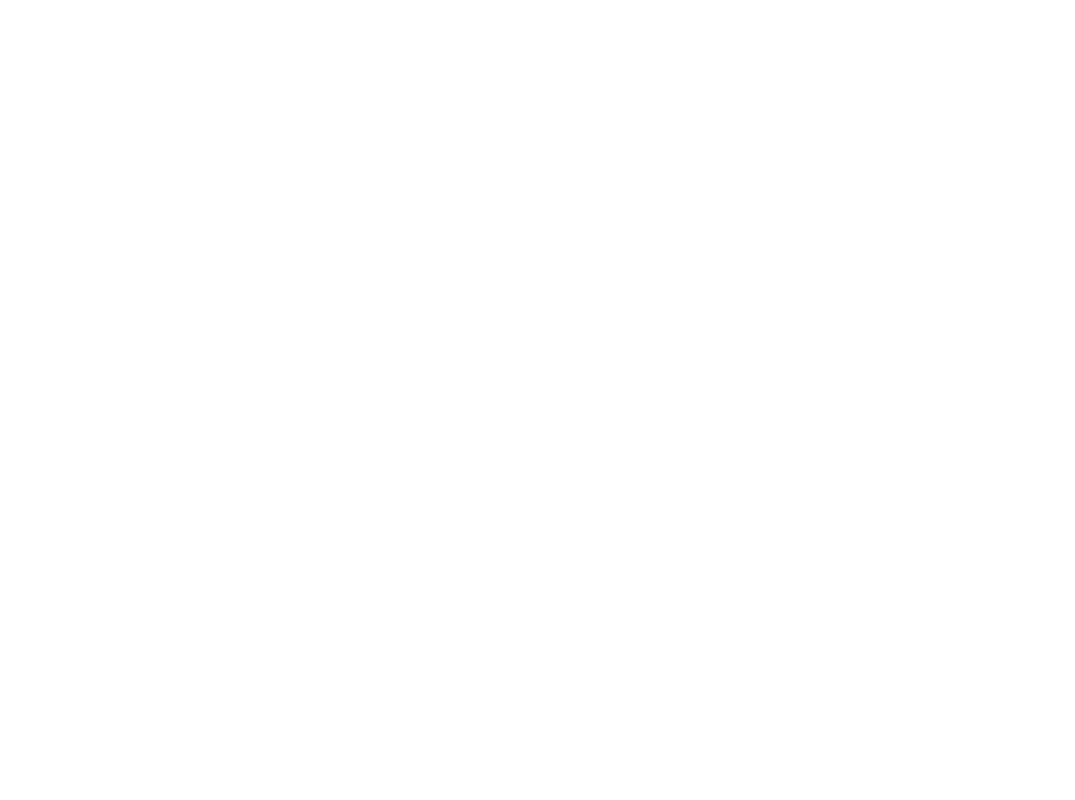
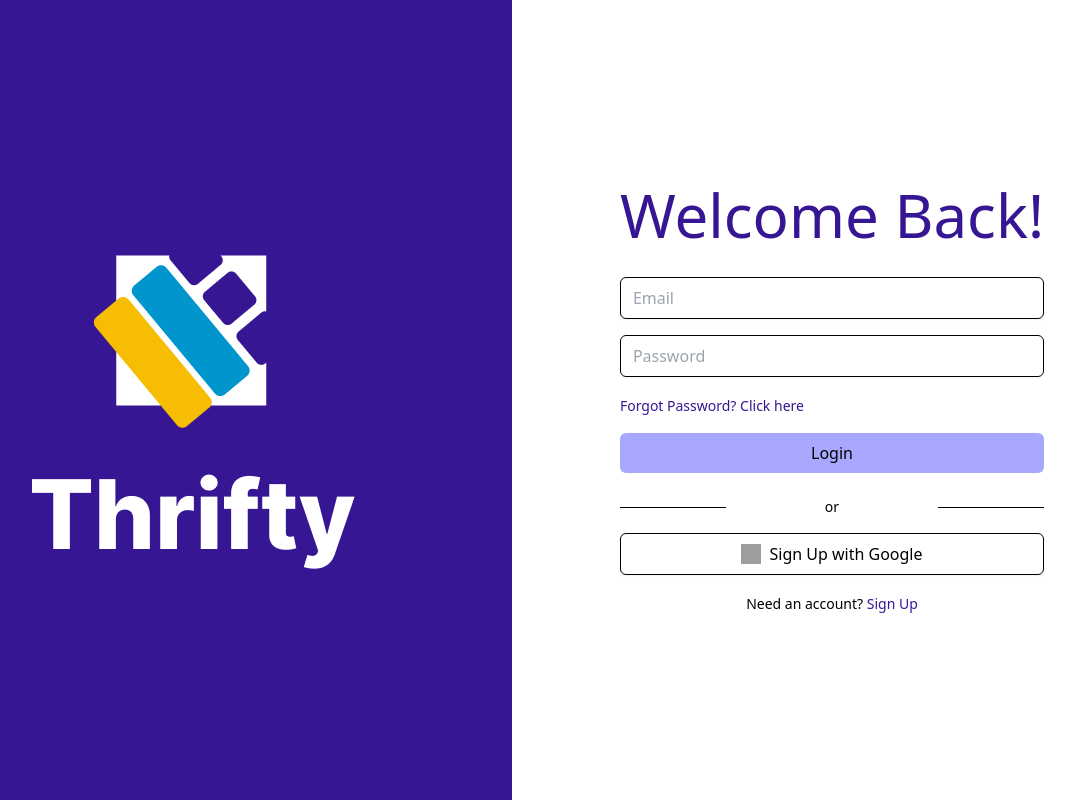
Before and after one commit to Codiadem/Thrifty-app, a React (Vite) app: page /login in a window 1280 px wide. Shown: the whole page, without its empty margins (128-1203 px from the left). Built offline with nearby package versions, Linux system fonts and the light colour scheme; grey boxes are pictures that could not be loaded.

Commit message:
chore: created the login page

```diff
--- a/src/Components/Pages/Login.jsx
+++ b/src/Components/Pages/Login.jsx
@@ -1,11 +1,48 @@
 import React from "react";
+import logo from "../../assets/Thrifty-logo.png";
 
-function Login() {
+
+const LoginPage = () => {
   return (
-    <>
-      <div className="login"></div>
-    </>
+    <div className="flex h-screen">
+      {/* Container covering half of the page for the logo */}
+      <div className="w-1/2 bg-[#371694] flex items-center justify-center">
+        <img src={logo} alt="Thrifty-logo" className="max-w-full" />
+      </div>
+      {/* Container covering the other half of the page with the login form */}
+      <div className="w-1/2 bg-white flex items-center justify-center">
+        <div className="p-8">
+          <h1 className="text-6xl text-[#371694] mb-8">Welcome Back!</h1>
+          {/* code for the login form */}
+          <form className="space-y-4">
+            <div>
+              <label htmlFor="email"  className="block text-sm font-medium text-gray-700 "></label>
+              <input type="email" placeholder="Email" id="email" className="mt-1 block w-full px-3 py-2 border border-gray-300 rounded-md shadow-sm focus:outline-none focus:ring-[#371694] focus:border-[#371694]"/>
+            </div>
+            <div>
+              <label htmlFor="password" className="block text-sm font-medium text-gray-700"></label>
+              <input type="password" placeholder="Password" id="password" className="mt-1 block w-full px-3 py-2 border border-gray-300 rounded-md shadow-sm focus:outline-none focus:ring-[#371694] focus:border-[#371694]" />
+            </div>
+            <div className="text-left">
+              <a href="#" className="text-sm text-[#371694] hover:underline">Forgot Password? Click here</a>
+            </div>
+            <button type="submit" className="w-full py-2 px-4 bg-[#A7A8FD] text-white rounded-md hover:bg-blue-700">Login</button>
+          </form>
+          <div className="mt-6 flex items-center justify-between">
+            <span className="border-t w-1/4"></span>
+            <span className="text-sm text-gray-500">or</span>
+            <span className="border-t w-1/4"></span>
+          </div>
+          <button className="w-full mt-4 py-2 px-4 flex items-center justify-center border border-gray-300 rounded-md shadow-sm hover:bg-gray-100">
+            <img src="path/to/google-icon.png" alt="Google" className="w-5 h-5 mr-2" /> Sign Up with Google
+          </button>
+          <div className="mt-4 text-center">
+            <span className="text-sm text-gray-500">Need an account? <a href="#" className="text-[#371694] hover:underline">Sign Up</a></span>
+          </div>
+        </div>
+      </div>
+    </div>
   );
-}
+};
 
-export default Login;
+export default LoginPage;
```
